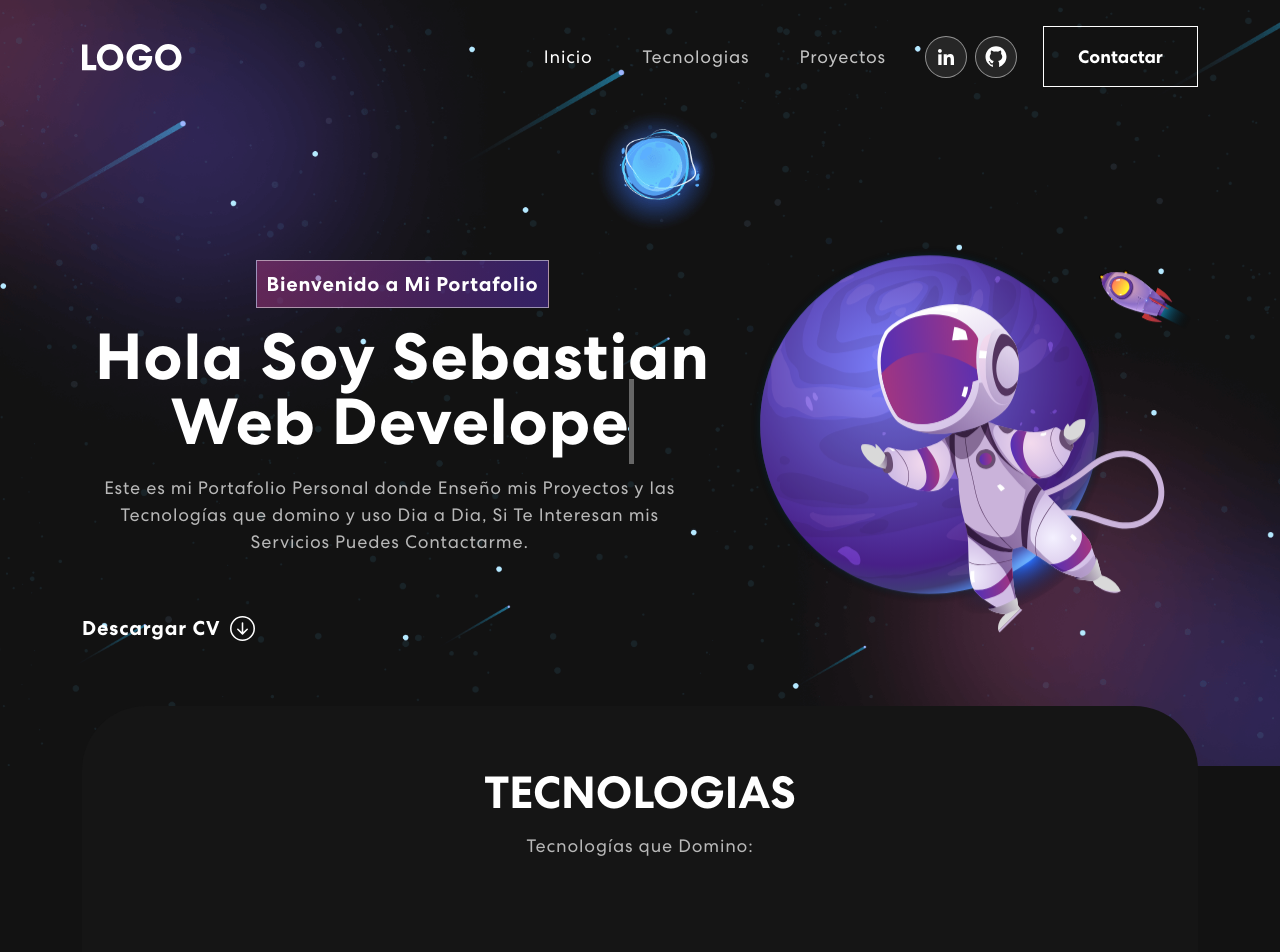
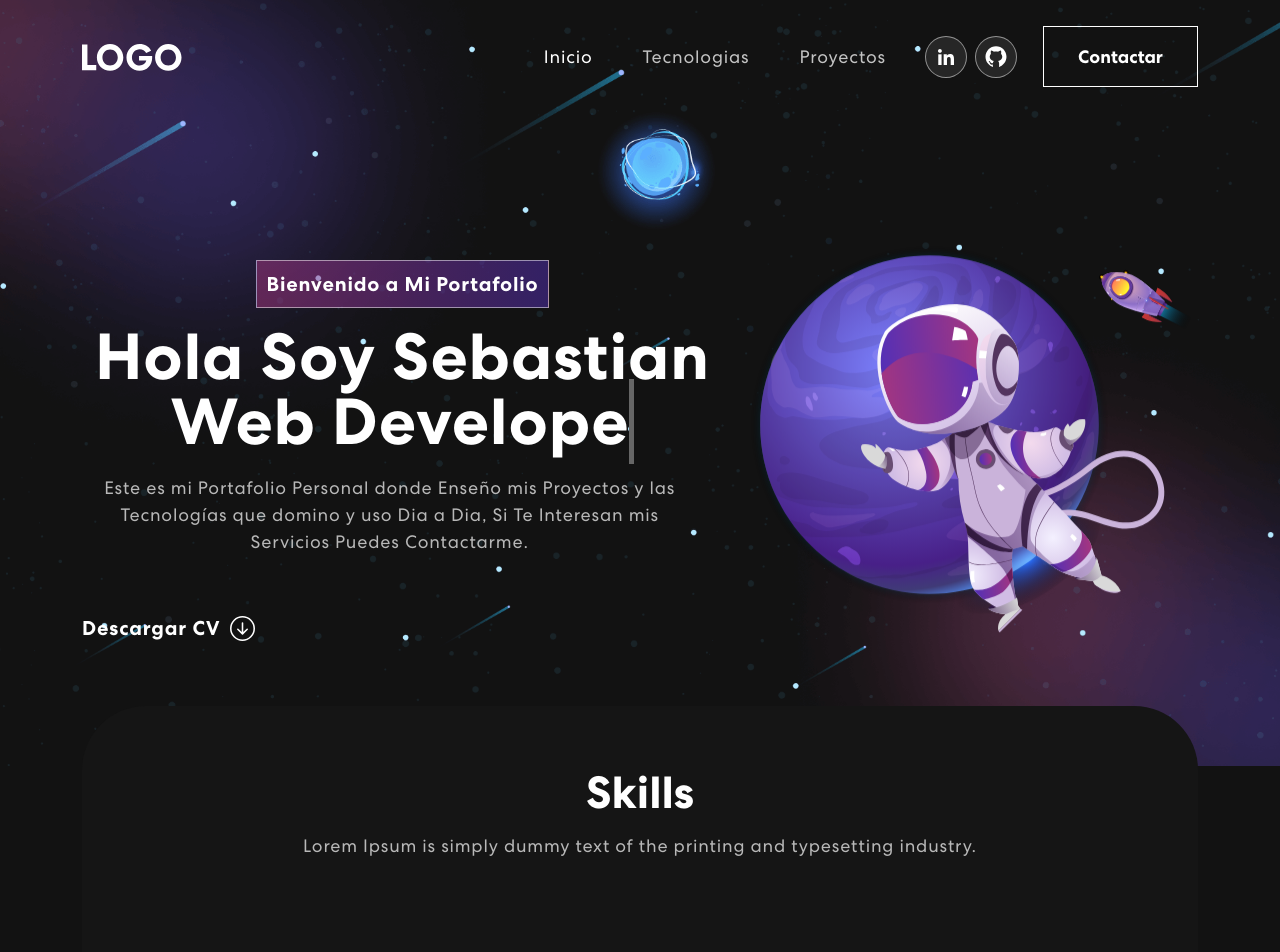
Before and after one commit to sebas-pr2000/MyportfolioPersonal, a React (Create React App) app: page / in a window 1280 px wide. Shown: the top 952 px of the page. Built offline with nearby package versions, Linux system fonts and the light colour scheme.

Commit message:
Añadiendo Pequeños Cambios a seccion de Skills

```diff
--- a/src/components/Skills.js
+++ b/src/components/Skills.js
@@ -43,8 +43,11 @@ function Skills() {
             <Row>
                <Col>
                   <div className="skill-bx">
-                     <h2>TECNOLOGIAS</h2>
-                     <p>Tecnologías que Domino:</p>
+                     <h2>Skills</h2>
+                     <p>
+                        Lorem Ipsum is simply dummy text of the printing and
+                        typesetting industry.
+                     </p>
                      <Carousel
                         responsive={responsive}
                         infinite={true}
```
